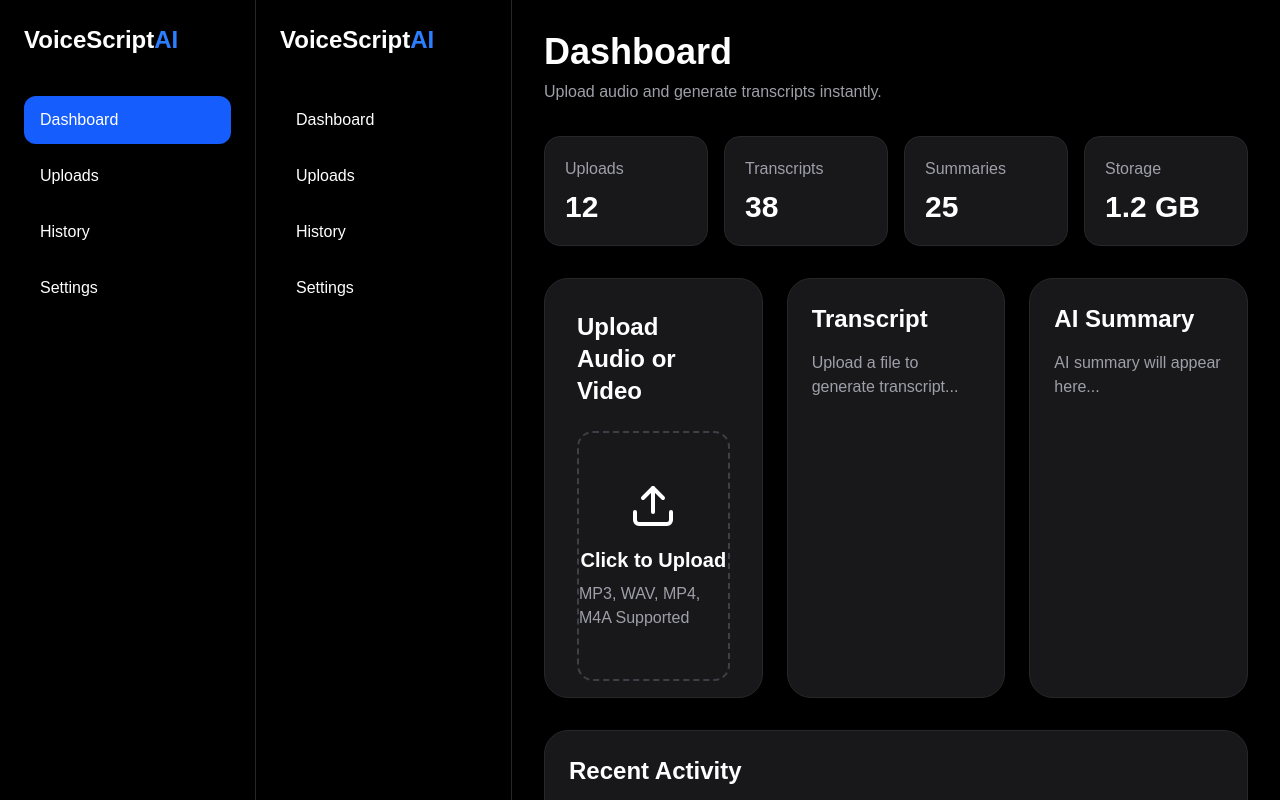
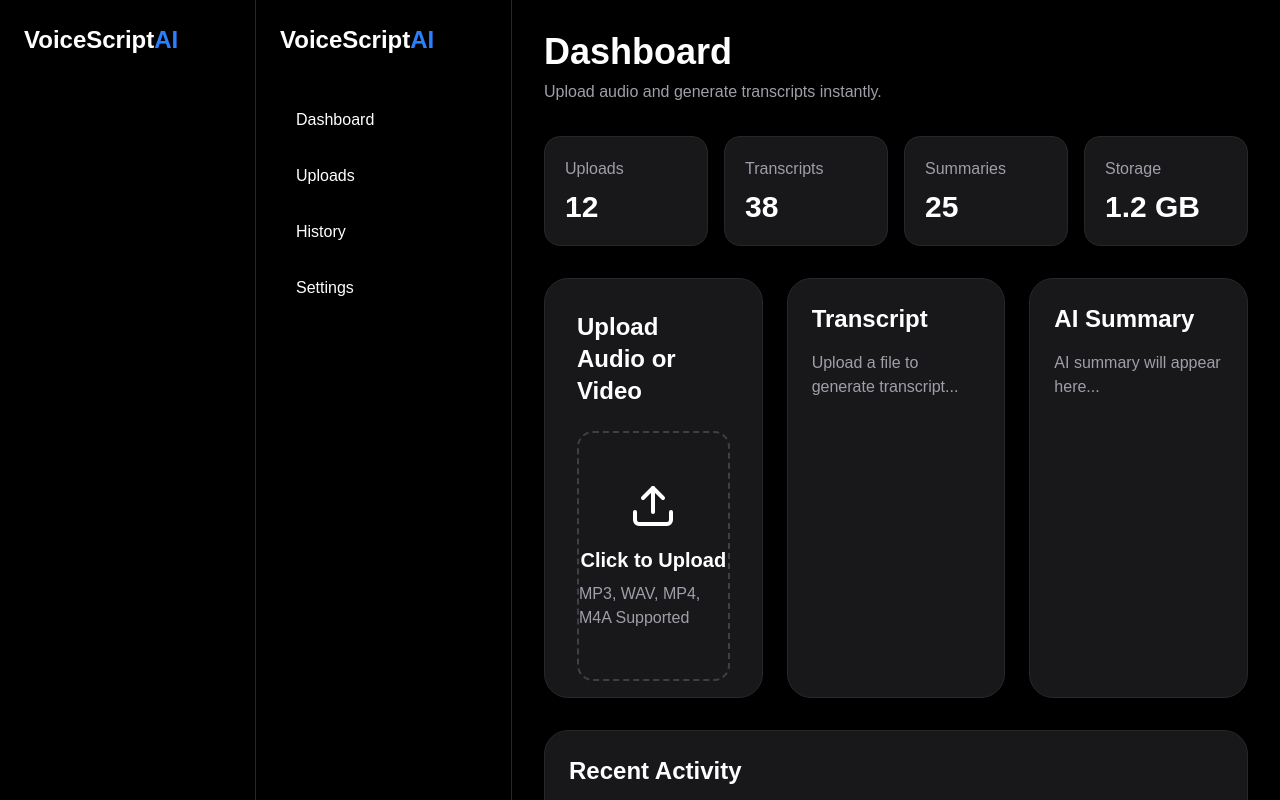
Before and after one commit to Kesarkarale/voicescript-ai, a Next.js app: page /dashboard in a window 1280 px wide. Shown: the top 800 px of the page. Built offline with nearby package versions, Linux system fonts and the light colour scheme.

Commit message:
Update page.tsx

```diff
--- a/app/dashboard/page.tsx
+++ b/app/dashboard/page.tsx
@@ -14,35 +14,6 @@ export default function Dashboard() {
             VoiceScript<span className="text-blue-500">AI</span>
           </h1>
 
-          <nav className="space-y-2">
-            <Link
-              href="/dashboard"
-              className="block bg-blue-600 px-4 py-3 rounded-xl"
-            >
-              Dashboard
-            </Link>
-
-            <Link
-              href="/dashboard/uploads"
-              className="block px-4 py-3 rounded-xl hover:bg-zinc-900"
-            >
-              Uploads
-            </Link>
-
-            <Link
-              href="/dashboard/history"
-              className="block px-4 py-3 rounded-xl hover:bg-zinc-900"
-            >
-              History
-            </Link>
-
-            <Link
-              href="/dashboard/settings"
-              className="block px-4 py-3 rounded-xl hover:bg-zinc-900"
-            >
-              Settings
-            </Link>
-          </nav>
 
           <div className="mt-auto bg-zinc-900 border border-zinc-800 rounded-2xl p-4">
             <h3 className="font-semibold">Free Plan</h3>
```
